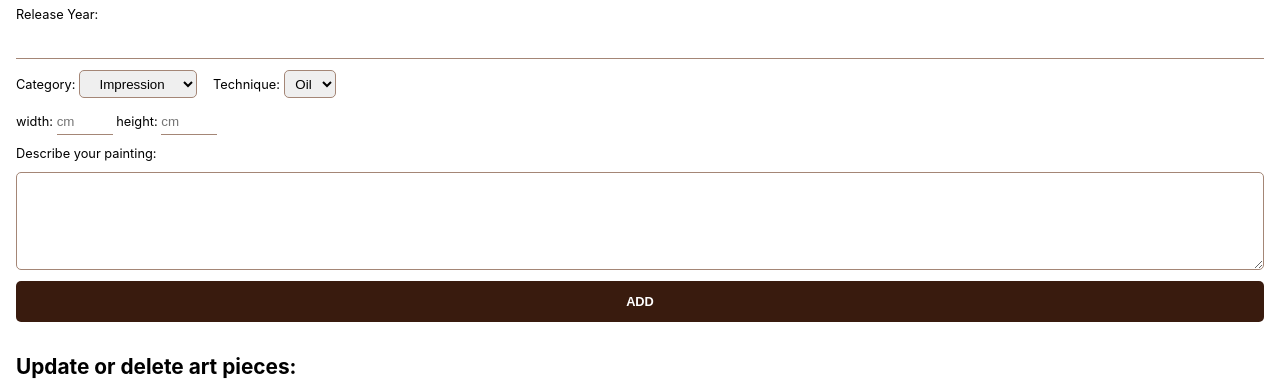
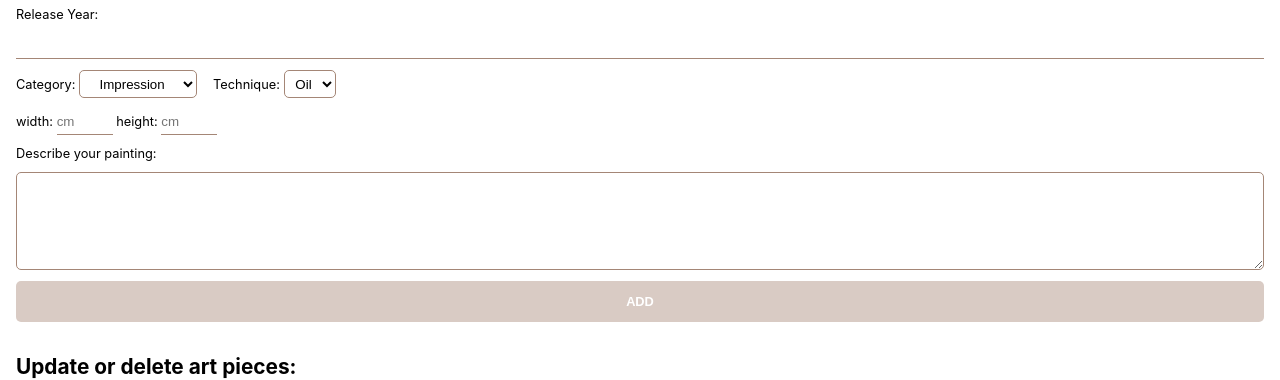
Before and after one commit to alperkuertuel/saba-art, a Next.js app: page /admin in a window 1280 px wide. Shown: the part 324-704 px from the top of the page. Built offline with nearby package versions, Linux system fonts and the light colour scheme; no server answers; the database is empty.

Commit message:
finish setting dark-theme colors

```diff
--- a/components/AdminArtPieceForm/ArtPieceForm.js
+++ b/components/AdminArtPieceForm/ArtPieceForm.js
@@ -180,7 +180,7 @@ const FileLabel = styled.label`
   font-size: 2rem;
   color: var(--tertiary-color);
   border: 1px dotted var(--tertiary-color);
-  background: hsl(0 0 0/0);
+  background: var(--primary-color);
   border-radius: 5px;
   transition: 0.5s;
   &:hover,
@@ -198,6 +198,7 @@ const FileInput = styled.input`
 const Input = styled.input`
   width: auto;
   border-bottom: 1px solid var(--tertiary-color);
+  background: var(--primary-color);
   border-radius: 5px 5px 0 0;
 `;
 
@@ -208,17 +209,20 @@ const StyledSelection = styled.select`
   border-radius: 5px;
   padding: 0.3rem 0;
   margin-right: 1rem;
+  background: var(--primary-color);
+  color: var(--font-color);
 `;
 
 const Textarea = styled.textarea`
   font-family: inherit;
   border: 1px solid var(--tertiary-color);
+  background: var(--primary-color);
   border-radius: 5px;
   padding: 0.5rem;
 `;
 
 const StyledButton = styled.button`
-  background-color: var(--secondary-color);
+  background-color: var(--cool-brown);
   color: white;
   padding: 0.8rem;
   border-radius: 5px;
--- a/components/AdminArtPiecesEditForm/AdminArtPiecesEditForm.js
+++ b/components/AdminArtPiecesEditForm/AdminArtPiecesEditForm.js
@@ -173,26 +173,33 @@ const Input = styled.input`
   width: auto;
   border-bottom: 1px solid var(--tertiary-color);
   border-radius: 5px 5px 0 0;
+  background: var(--primary-color);
 `;
 
 const StyledSelection = styled.select`
   text-align: center;
   width: auto;
   border: 1px solid var(--tertiary-color);
+  background: var(--primary-color);
+  color: var(--secondary-color);
   border-radius: 5px;
   padding: 0.3rem 0;
   margin-right: 1rem;
+  outline: none;
 `;
 
 const Textarea = styled.textarea`
+  background: var(--primary-color);
   font-family: inherit;
   border: 1px solid var(--tertiary-color);
   border-radius: 5px;
   padding: 0.5rem;
+  color: var(--secondary-color);
+  outline: none;
 `;
 
 const StyledButton = styled.button`
-  background-color: var(--secondary-color);
+  background-color: var(--cool-brown);
   color: white;
   padding: 0.8rem;
   border-radius: 5px;
--- a/components/ImageCropDialog/ImageCropDialog.js
+++ b/components/ImageCropDialog/ImageCropDialog.js
@@ -222,8 +222,7 @@ const ButtonArea = styled.span`
 
 const StyledButton = styled.button`
   text-transform: uppercase;
-  background-color: var(--secondary-color);
-  color: white;
+  background-color: var(--cool-brown);
   padding: 0.5rem;
   margin-bottom: 0.5rem;
   border-radius: 5px;
--- a/styles.js
+++ b/styles.js
@@ -7,7 +7,7 @@ export default createGlobalStyle`
     --secondary-color: ${(props) => props.$secondarycolor};
     --tertiary-color: ${(props) => props.$tertiarycolor};
     --box-color: ${(props) => props.$boxcolor};
-    --box-shadow: ${(props) => props.$boxShadow};
+    --box-shadow: ${(props) => props.$boxshadow};
     --cool-brown: ${(props) => props.$coolbrown};
     --blue-grey: ${(props) => props.$bluegrey};
   }
@@ -79,6 +79,7 @@ html {
       line-height: 1.5rem;
       outline: none;
       border: none;
+      color: var(--font-color);
   }
 
   button {
```
Also changed, not shown: components/Theme/Themes.js (+2 -11 lines).
